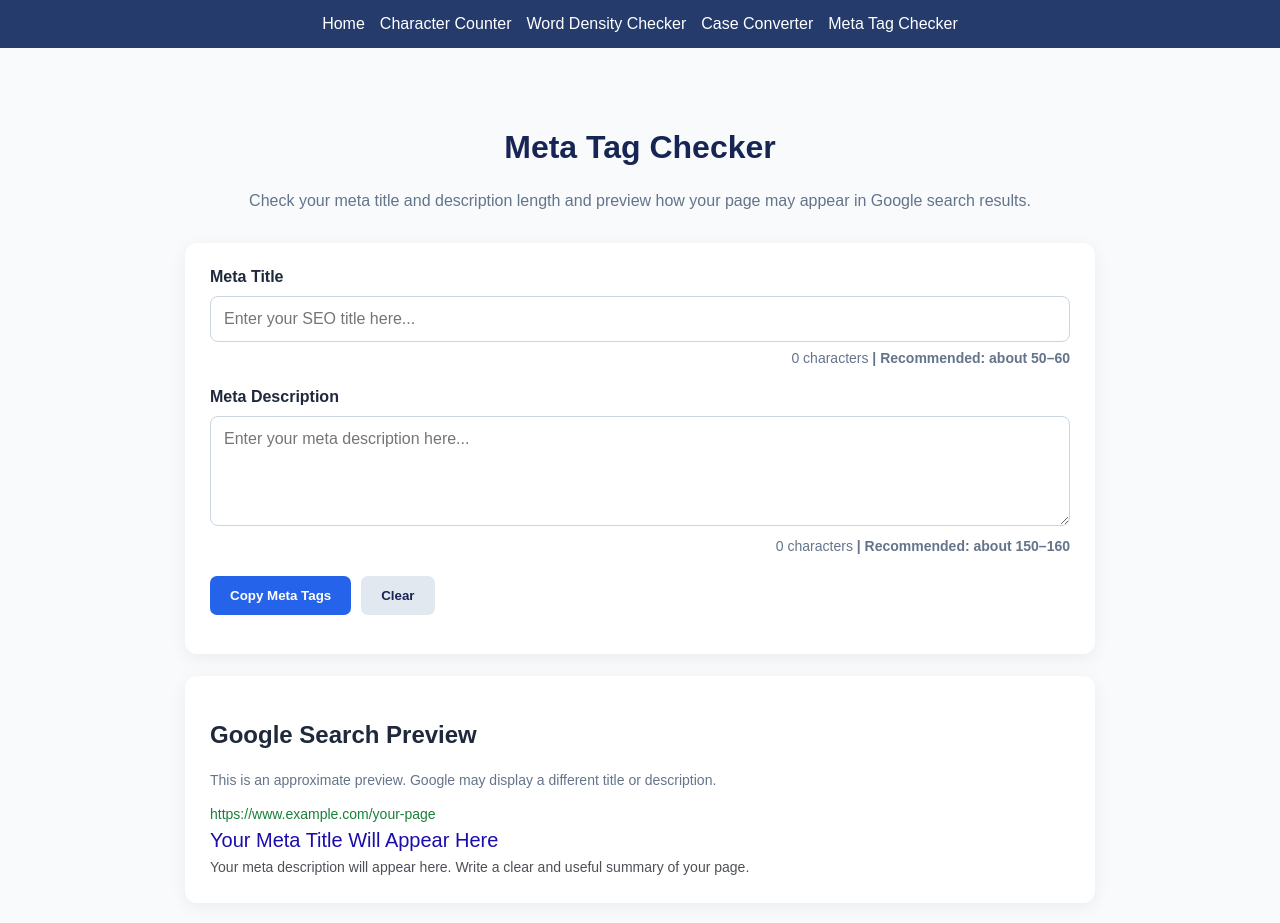
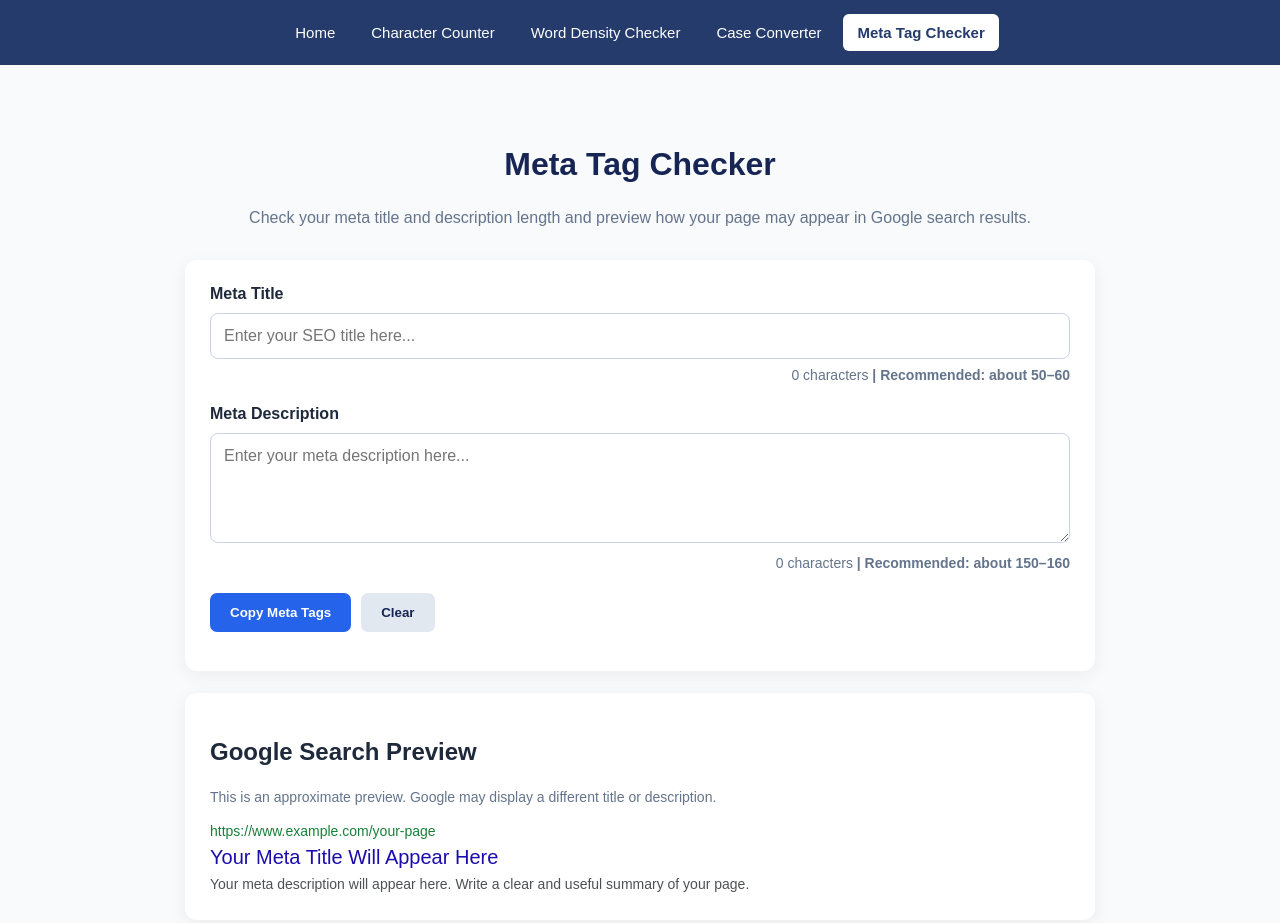
Before and after one commit to noreen918/word-tools-website, a plain HTML site: page meta-tag-checker.html in a window 1280 px wide. Shown: the top 923 px of the page. Drawn offline with Linux system fonts and the light colour scheme.

Commit message:
Update meta-tag-checker.html

```diff
--- a/meta-tag-checker.html
+++ b/meta-tag-checker.html
@@ -95,13 +95,62 @@ button:hover { opacity: .88; }
 </style>
 </head>
 <body>
-  <nav style="background:#243b6b; padding:15px; text-align:center; display:flex; flex-wrap:wrap; justify-content:center; gap:15px;">
-  <a href="index.html" style="color:white; text-decoration:none;">Home</a>
-  <a href="character-counter.html" style="color:white; text-decoration:none;">Character Counter</a>
-  <a href="word-density-checker.html" style="color:white; text-decoration:none;">Word Density Checker</a>
-  <a href="case-converter.html" style="color:white; text-decoration:none;">Case Converter</a>
-  <a href="meta-tag-checker.html" style="color:white; text-decoration:none;">Meta Tag Checker</a>
+
+<style>
+  .site-nav {
+    background: #243b6b;
+    padding: 14px 12px;
+    display: flex;
+    flex-wrap: wrap;
+    justify-content: center;
+    align-items: center;
+    gap: 8px;
+  }
+
+  .site-nav a {
+    color: white;
+    text-decoration: none;
+    padding: 10px 14px;
+    border-radius: 6px;
+    font-size: 15px;
+    transition: background 0.2s ease;
+  }
+
+  .site-nav a:hover {
+    background: #40598b;
+  }
+
+  .site-nav a.active {
+    background: white;
+    color: #243b6b;
+    font-weight: bold;
+  }
+
+  @media (max-width: 600px) {
+    .site-nav {
+      gap: 6px;
+      padding: 10px 6px;
+    }
+
+    .site-nav a {
+      font-size: 13px;
+      padding: 9px 10px;
+    }
+  }
+</style>
+
+<nav class="site-nav">
+  <a href="index.html">Home</a>
+  <a href="character-counter.html">Character Counter</a>
+  <a href="word-density-checker.html">Word Density Checker</a>
+  <a href="case-converter.html" >Case Converter</a>
+  <a href="meta-tag-checker.html"
+   class="active"
+   aria-current="page">
+  Meta Tag Checker
+</a>
 </nav>
+
 <div class="container">
 <header>
   <h1>Meta Tag Checker</h1>
```
